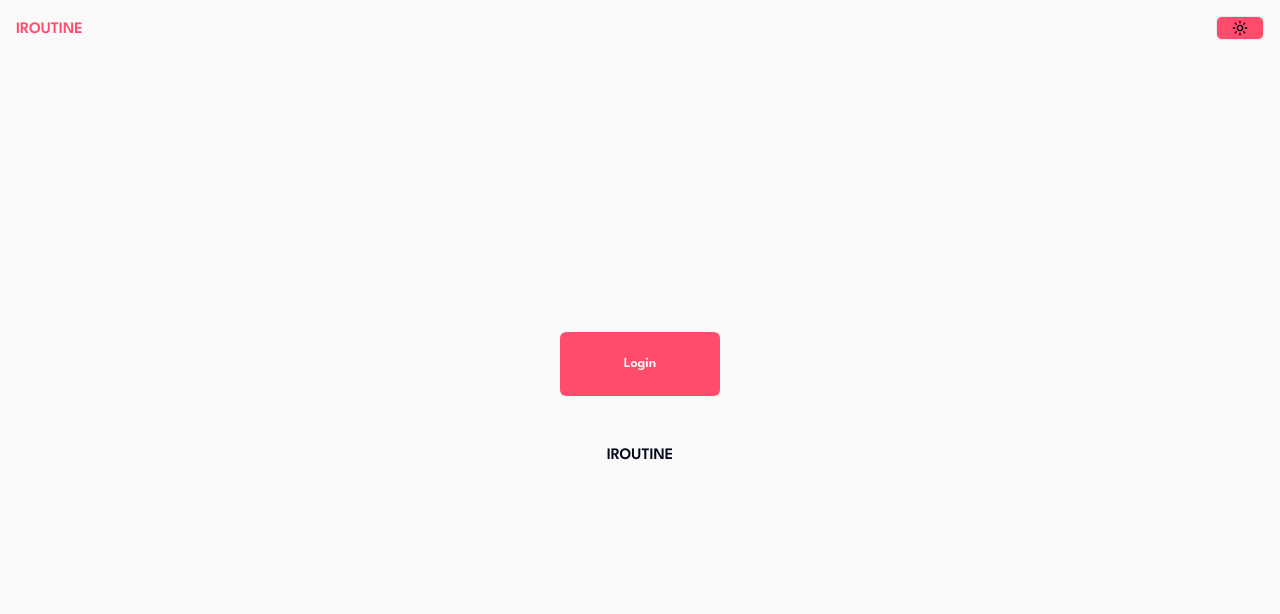
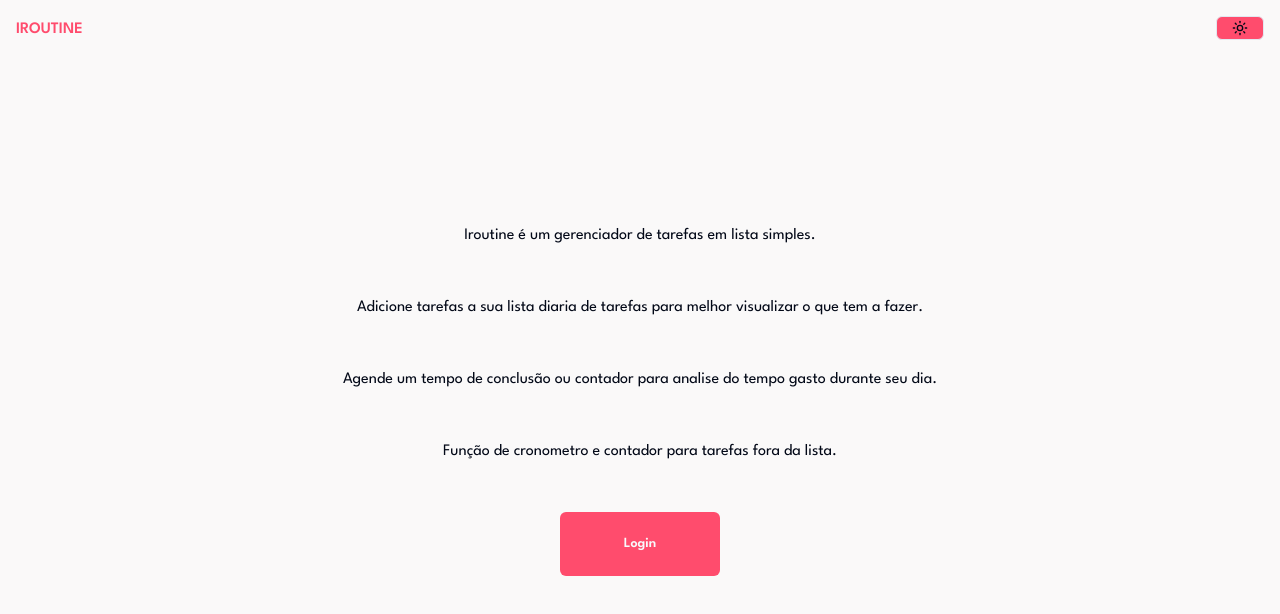
Before and after one commit to ivini95/iroutine-front, a Next.js app: page / in a window 1280 px wide. Shown: the top 614 px of the page. Built offline with nearby package versions, Linux system fonts and the light colour scheme.

Commit message:
refact: redirect modify to login page

```diff
--- a/app/page.tsx
+++ b/app/page.tsx
@@ -1,11 +1,16 @@
 import Link from 'next/link'
 import {Button} from '../app/components/ui/button'
 
+
+//adionar imagens para ilustrar funções
 export default function Home() {
   return (
     <main className="h-screen flex flex-col items-center justify-center gap-12">
-      <Link href={'profile'}><Button className="h-16 w-40 font-semibold text-sm">Login</Button></Link>
-      <h1 className='font-semibold'>IROUTINE</h1>
+      <p>Iroutine é um gerenciador de tarefas em lista simples.</p>
+      <p>Adicione tarefas a sua lista diaria de tarefas para melhor visualizar o que tem a fazer.</p>
+      <p>Agende um tempo de conclusão ou contador para analise do tempo gasto durante seu dia.</p>
+      <p>Função de cronometro e contador para tarefas fora da lista.</p>
+      <Link href={'login'}><Button className="h-16 w-40 font-semibold text-sm">Login</Button></Link>
     </main>
   )
 }
```
